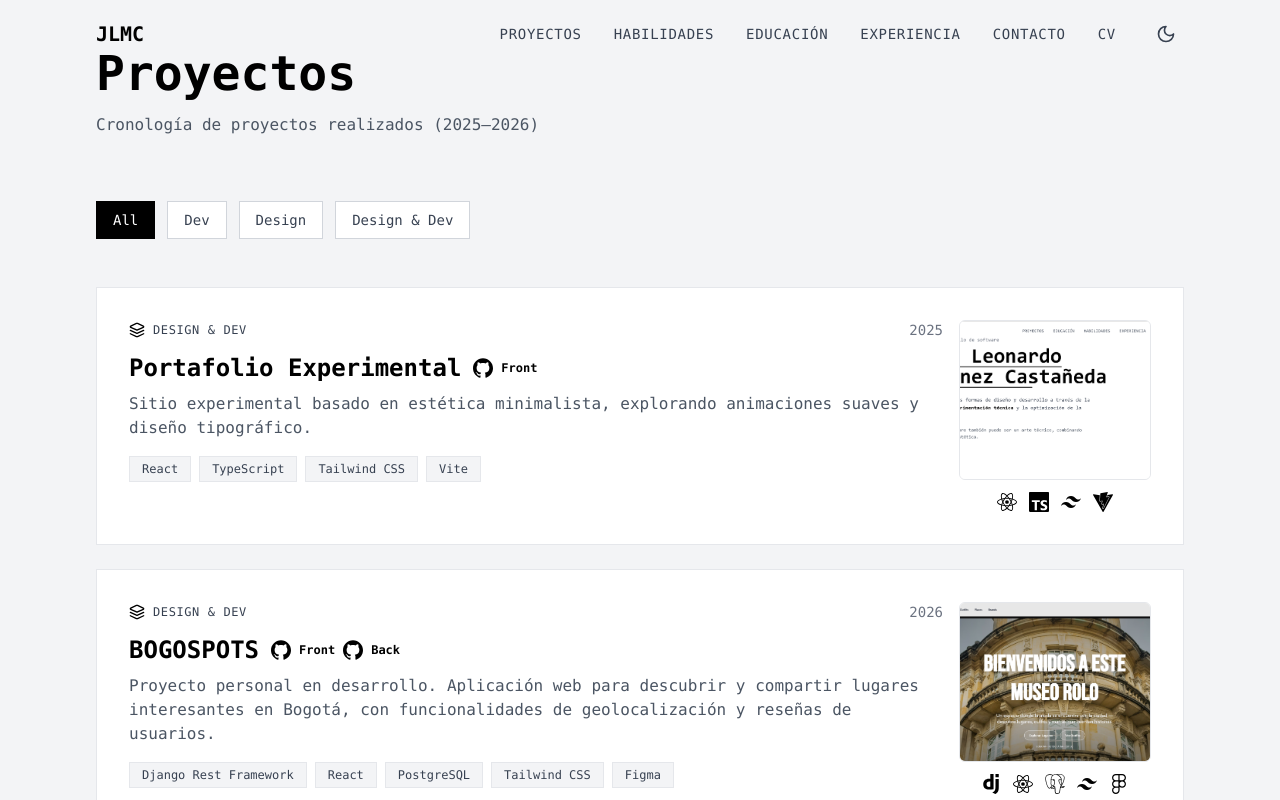
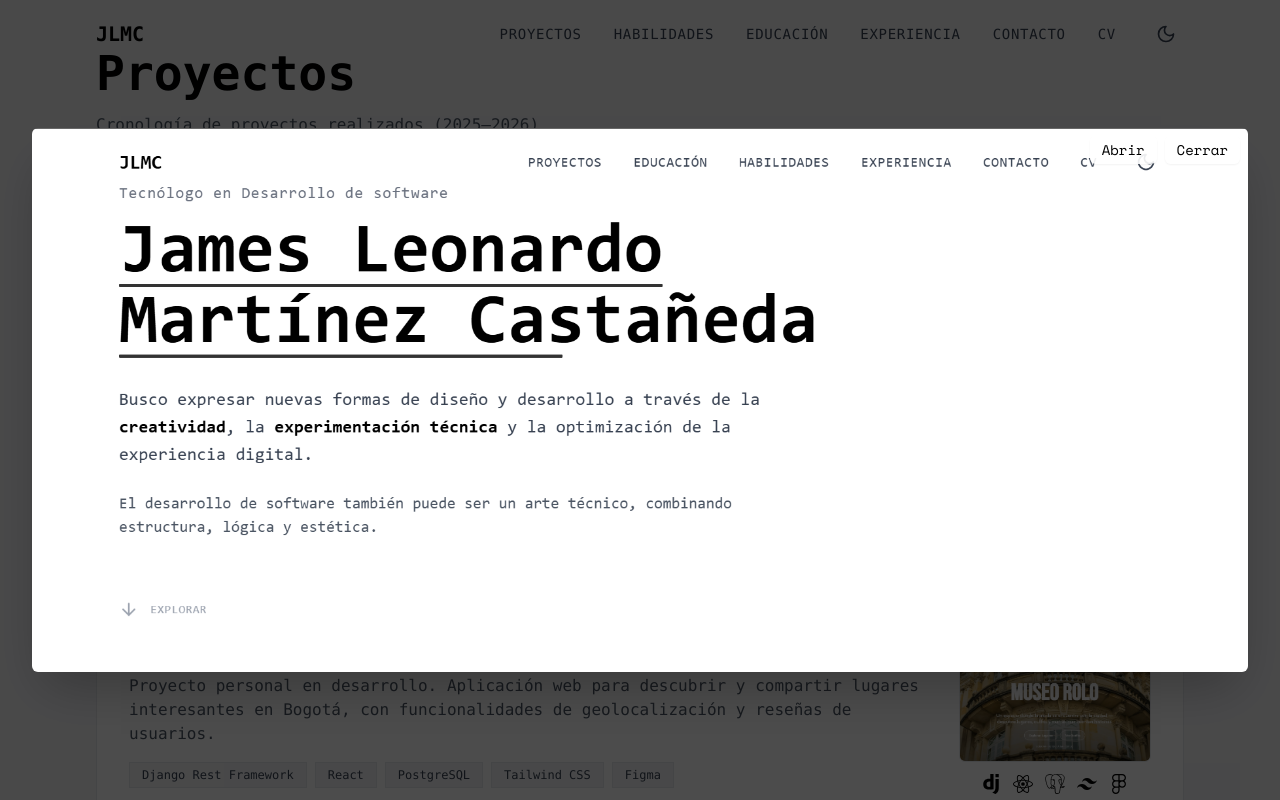
Before and after one commit to JamesLMC1/PortafolioJames, a React (Vite) app: page / in a window 1280 px wide. Both pictures are taken after a click on the picture 1055 px from the left and 1231 px from the top of the page. Shown: the part 831-1631 px from the top of the page. Built offline with nearby package versions, Linux system fonts and the light colour scheme.

Commit message:
Cambios varios

```diff
--- a/src/components/Education.tsx
+++ b/src/components/Education.tsx
@@ -66,7 +66,7 @@ export default function Education() {
                   <img
                     src={(item as any).image}
                     alt={item.title}
-                    onDoubleClick={() => setModalImage((item as any).image)}
+                    onClick={() => setModalImage((item as any).image)}
                     className="w-full object-cover rounded-md border border-gray-200 dark:border-gray-600 cursor-pointer"
                   />
                 </div>
--- a/src/components/ImageModal.tsx
+++ b/src/components/ImageModal.tsx
@@ -24,12 +24,33 @@ export default function ImageModal({ src, onClose }: Props) {
       role="dialog"
       aria-modal="true"
     >
-      <img
-        src={src}
-        alt="Enlarged"
-        onClick={(e) => e.stopPropagation()}
-        className="max-w-[95%] max-h-[95%] rounded-md shadow-2xl transform transition-transform duration-200"
-      />
+      <div className="relative max-w-[95%] max-h-[95%]">
+        <div className="absolute top-2 right-2 flex gap-2 z-10">
+          <a
+            href={src}
+            target="_blank"
+            rel="noopener noreferrer"
+            onClick={(e) => e.stopPropagation()}
+            className="px-3 py-1 bg-white/90 dark:bg-gray-800/90 text-sm rounded-md shadow-sm text-black dark:text-white"
+          >
+            Abrir
+          </a>
+          <button
+            onClick={(e) => { e.stopPropagation(); onClose(); }}
+            className="px-3 py-1 bg-white/90 dark:bg-gray-800/90 text-sm rounded-md shadow-sm text-black dark:text-white"
+            aria-label="Cerrar imagen"
+          >
+            Cerrar
+          </button>
+        </div>
+
+        <img
+          src={src}
+          alt="Enlarged"
+          onClick={(e) => e.stopPropagation()}
+          className="w-auto h-auto max-w-full max-h-[90vh] rounded-md shadow-2xl"
+        />
+      </div>
     </div>
   );
 }
--- a/src/components/Navigation.tsx
+++ b/src/components/Navigation.tsx
@@ -4,6 +4,7 @@ import { useState, useEffect } from 'react';
 import { Menu, X, Moon, Sun } from 'lucide-react';
 // Importamos el hook personalizado para manejar el tema oscuro/claro
 import { useTheme } from '../contexts/ThemeContext';
+import cvPdf from '../source/CV_JameS.pdf';
 
 /**
  * Componente Navigation - Barra de navegación fija responsiva
@@ -107,12 +108,13 @@ export default function Navigation() {
               CONTACTO
             </button>
 
-            <button
-              onClick={() => scrollToSection('cv')}
+            <a
+              href={cvPdf}
+              download
               className="text-sm font-mono text-gray-700 dark:text-gray-300 hover:text-black dark:hover:text-white transition-colors tracking-wider"
             >
               CV
-            </button>
+            </a>
             <button
               onClick={toggleTheme}
               className="p-2 text-gray-700 dark:text-gray-300 hover:text-black dark:hover:text-white transition-colors"
@@ -122,6 +124,51 @@ export default function Navigation() {
             </button>
           </div>
         </div>
+        {/* Mobile menu - aparece cuando `isMenuOpen` es true */}
+        <div
+          className={`md:hidden ${isMenuOpen ? 'block' : 'hidden'}`}
+          aria-hidden={!isMenuOpen}
+        >
+          <div className="px-6 pb-6 pt-2 space-y-2 bg-white/95 dark:bg-gray-900/95 border-b border-gray-200 dark:border-gray-700 backdrop-blur-sm">
+            <button
+              onClick={() => scrollToSection('projects')}
+              className="w-full text-left block text-sm font-mono text-gray-700 dark:text-gray-300 hover:text-black dark:hover:text-white transition-colors py-2"
+            >
+              PROYECTOS
+            </button>
+            <button
+              onClick={() => scrollToSection('skills')}
+              className="w-full text-left block text-sm font-mono text-gray-700 dark:text-gray-300 hover:text-black dark:hover:text-white transition-colors py-2"
+            >
+              HABILIDADES
+            </button>
+            <button
+              onClick={() => scrollToSection('education')}
+              className="w-full text-left block text-sm font-mono text-gray-700 dark:text-gray-300 hover:text-black dark:hover:text-white transition-colors py-2"
+            >
+              EDUCACIÓN
+            </button>
+            <button
+              onClick={() => scrollToSection('experiences')}
+              className="w-full text-left block text-sm font-mono text-gray-700 dark:text-gray-300 hover:text-black dark:hover:text-white transition-colors py-2"
+            >
+              EXPERIENCIA
+            </button>
+            <button
+              onClick={() => scrollToSection('contact')}
+              className="w-full text-left block text-sm font-mono text-gray-700 dark:text-gray-300 hover:text-black dark:hover:text-white transition-colors py-2"
+            >
+              CONTACTO
+            </button>
+            <a
+              href={cvPdf}
+              download
+              className="w-full text-left block text-sm font-mono text-gray-700 dark:text-gray-300 hover:text-black dark:hover:text-white transition-colors py-2"
+            >
+              CV
+            </a>
+          </div>
+        </div>
       </nav>
     </>
   );
--- a/src/components/Projects.tsx
+++ b/src/components/Projects.tsx
@@ -140,7 +140,7 @@ export default function Projects() {
                     <img
                       src={project.image}
                       alt={project.title}
-                      onDoubleClick={() => project.image && setModalImage(project.image)}
+                      onClick={() => project.image && setModalImage(project.image)}
                       className="w-full h-32 md:h-40 object-cover rounded-md border border-gray-200 dark:border-gray-600 cursor-pointer"
                     />
 
--- /dev/null
+++ b/src/types/custom.d.ts
@@ -0,0 +1 @@
+declare module '*.pdf';
```
Also changed, not shown: 1 other file (tests, documents, lock files or other folders).
